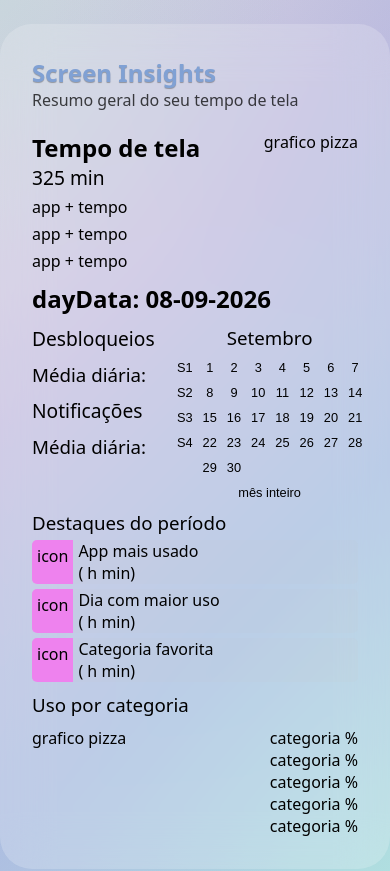
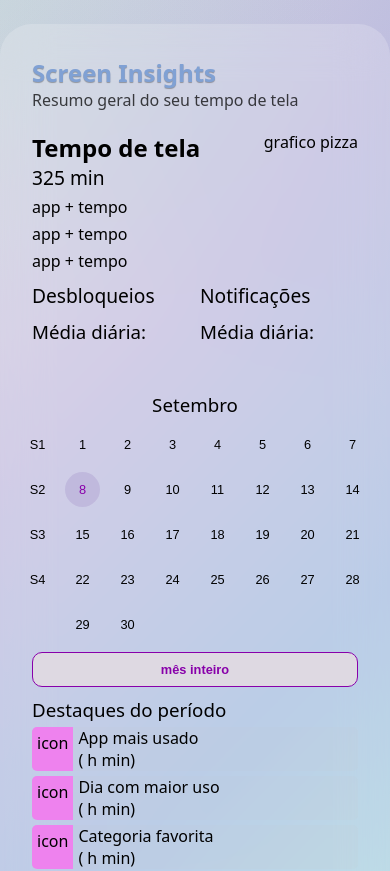
Before and after one commit to becsnr/screen-insights, a React (Vite) app in the folder screen-insights/: page / in a window 390 px wide. Shown: the top 871 px of the page. Built offline with nearby package versions, Linux system fonts and the light colour scheme.

Commit message:
layout + style

```diff
--- a/screen-insights/src/components/Calendario.jsx
+++ b/screen-insights/src/components/Calendario.jsx
@@ -1,6 +1,6 @@
 import styles from './Calendario.module.css';
 
-function Calendario({ days, daySelect }) {
+function Calendario({ days, daySelect, selectedDate }) {
     function handleDayClick(date) {
         daySelect(date);
     }
@@ -17,11 +17,12 @@ function Calendario({ days, daySelect }) {
                     <button>S4</button>
                 </div>
 
-                <div className={styles.dia}>
+                <div className={styles.dias}>
                     {days.map(day => (
                         <button
                             key={day.date}
                             onClick={() => handleDayClick(day.date)}
+                            className={selectedDate === day.date ? styles.active : ""}
                         >
                             {day.day}
                         </button>
@@ -29,7 +30,7 @@ function Calendario({ days, daySelect }) {
                 </div>
             </div>
 
-            <button>mês inteiro</button>
+            <button className={styles.todo}>mês inteiro</button>
         </div>
     )
 }
--- a/screen-insights/src/components/Calendario.module.css
+++ b/screen-insights/src/components/Calendario.module.css
@@ -8,10 +8,15 @@
 }
 
 button {
+    width: 32px;
+    height: 32px;
+
     border: none;
+    border-radius: 50%;
     background: none;
 
     font-size: 1rem;
+    /* padding: 4px 6px; */
 
     cursor: pointer;
 }
@@ -28,19 +33,43 @@ button {
     gap: 10px;
 }
 
-.dia {
+.dias {
     display: grid;
     grid-template-columns: repeat(7, 1fr);
     gap: 10px;
 }
 
+.dias button:hover {
+    background: #ded9e2;
+    color: #80a;
+}
+
+.active {
+    background: #c0b9dd;
+    color: #80a;
+}
+
+.todo { /* botão mês inteiro */
+    width: 100%;
+
+    border-radius: 10px;
+    border: 1px solid #80a;
+    background: #ded9e2;
+    color: #80a;
+
+    font-weight: bold;
+}
+
 /* MOBILE */
-@media (max-width: 800px) {
+@media (max-width: 700px) {
     .card {
-        max-width: 210px;
+        width: 100%;
     }
 
     button {
         font-size: .8rem;
+
+        width: 35px;
+        height: 35px;
     }
 }
--- a/screen-insights/src/components/Media.module.css
+++ b/screen-insights/src/components/Media.module.css
@@ -3,7 +3,8 @@
     flex-direction: column;
     gap: 10px;
 
-    max-width: 250px;
+    /* max-width: 250px; */
+    width: 100%;
 }
 
 .card {
@@ -11,12 +12,17 @@
     flex-direction: column;
     gap: 10px;
 
-    max-width: 250px;
+    max-width: 280px;
 }
 
 /* MOBILE */
-@media (max-width: 800px) {
+@media (max-width: 700px) {
+    .container {
+        flex-direction: row;
+    }
+
     .card {
-        max-width: 200px;
+        width: 250px;
+        height: 100px;
     }
 }
--- a/screen-insights/src/pages/Dashboard.jsx
+++ b/screen-insights/src/pages/Dashboard.jsx
@@ -23,11 +23,11 @@ function Dashboard({ data }) {
 
             <section className={styles.cards}>
                 <TempoTotal data={dayData} />
-                <h1>dayData: {dayData?.date}</h1>
+                {/* <h1>dayData: {dayData?.date}</h1> */}
 
                 <div className={styles.grupo}>
                     <Media />
-                    <Calendario days={data} daySelect={setSelectedDate} />
+                    <Calendario days={data} daySelect={setSelectedDate} selectedDate={selectedDate} />
                 </div>
 
                 <Destaque />
--- a/screen-insights/src/pages/Dashboard.module.css
+++ b/screen-insights/src/pages/Dashboard.module.css
@@ -36,6 +36,10 @@
     }
 
     .grupo {
+        display: flex;
+        flex-direction: column;
+        align-items: center;
+
         max-width: 450px;
     }
 }
```
